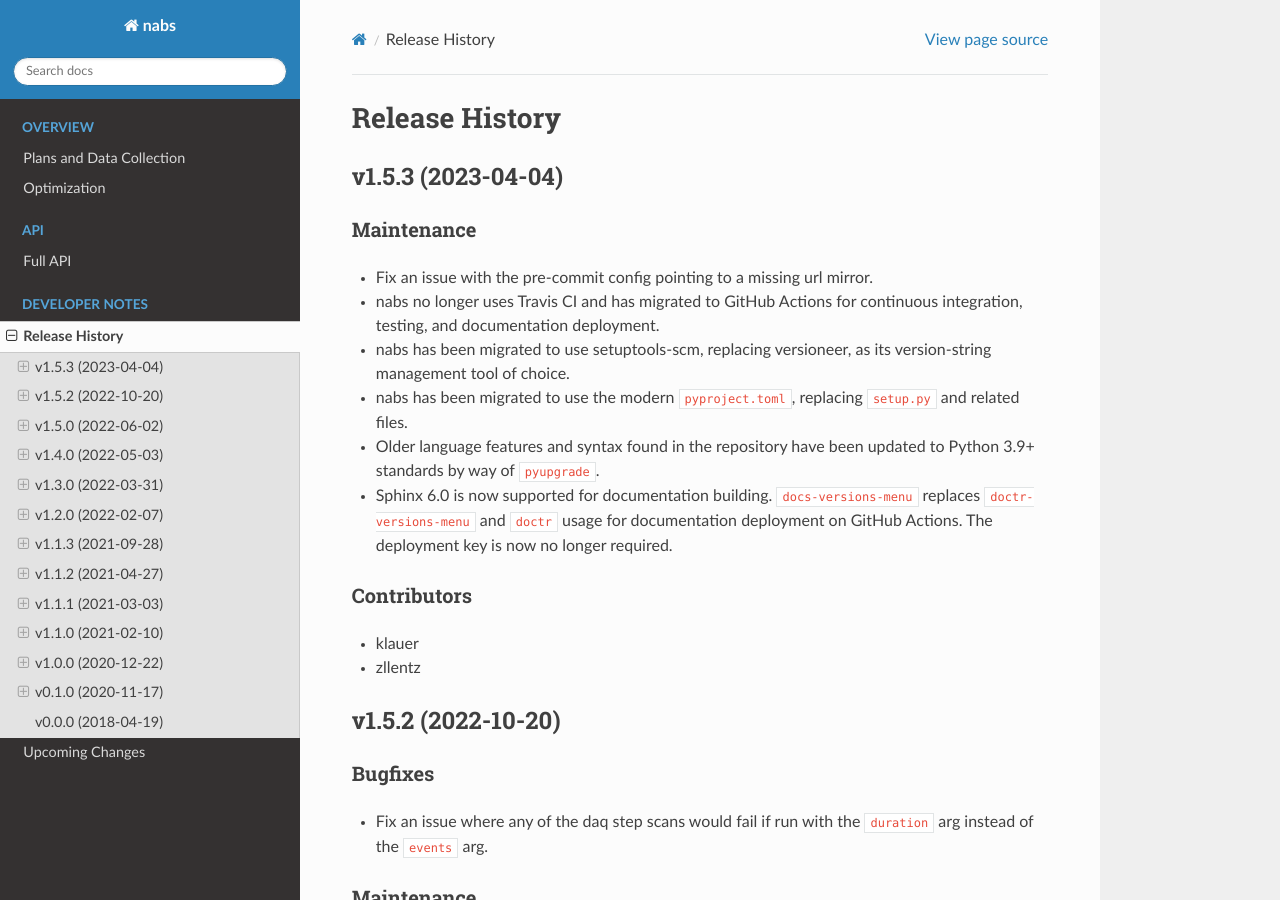
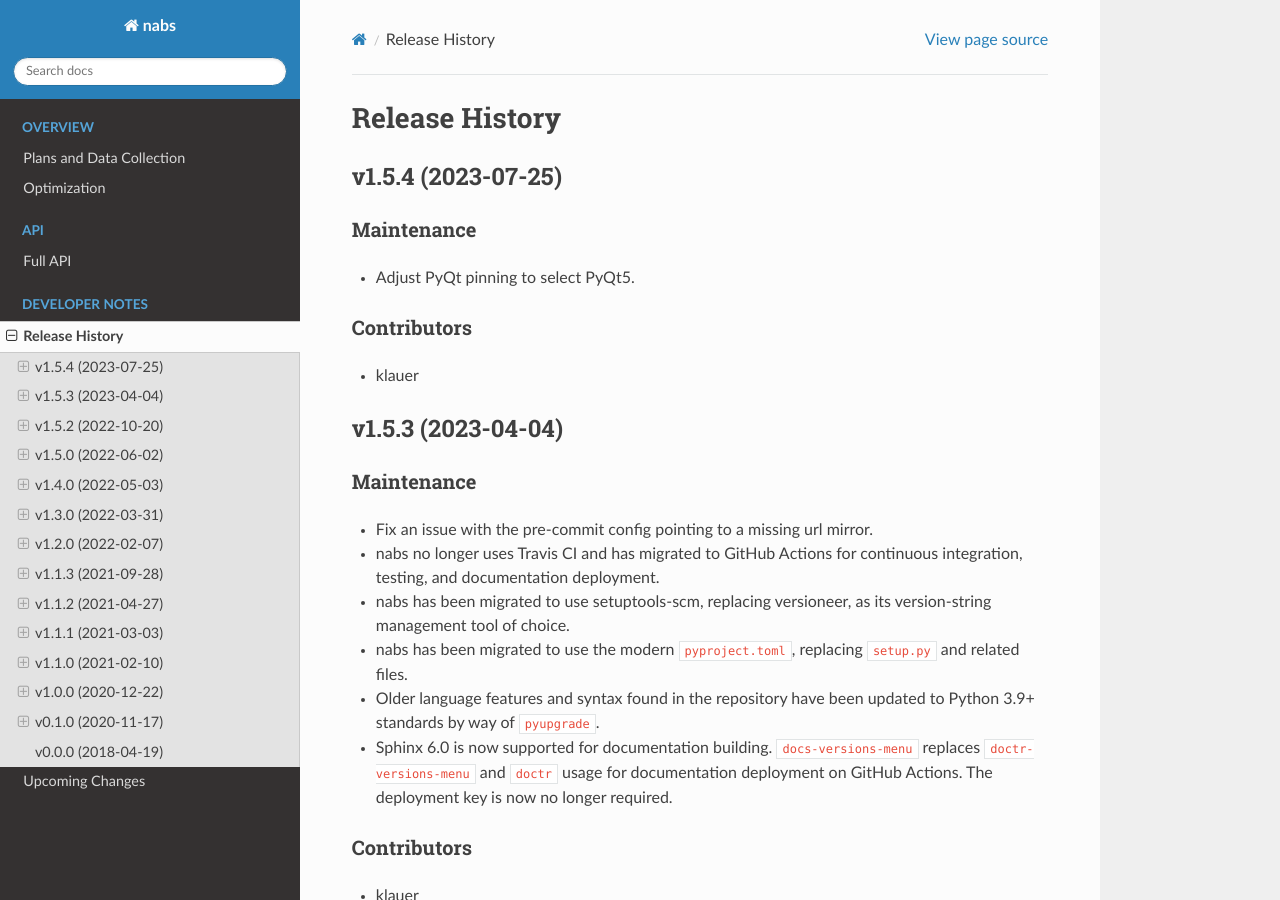
Before and after one commit to pcdshub/nabs, a Sphinx documentation site: the page built from docs/source/releases.rst, in a window 1280 px wide and 900 px high. Built offline with Sphinx 7.4.7 and the Read the Docs theme 2.0.0, drawn with Linux system fonts in a browser that asks for light colours.

```diff
--- a/docs/source/releases.rst
+++ b/docs/source/releases.rst
@@ -1,5 +1,18 @@
 Release History
 ###############
+
+
+v1.5.4 (2023-07-25)
+===================
+
+Maintenance
+-----------
+- Adjust PyQt pinning to select PyQt5.
+
+Contributors
+------------
+- klauer
+
 
 
 v1.5.3 (2023-04-04)
```
Also changed, not shown: docs/source/upcoming_release_notes/74-free-pyqt.rst (deleted, +0 -22 lines).
